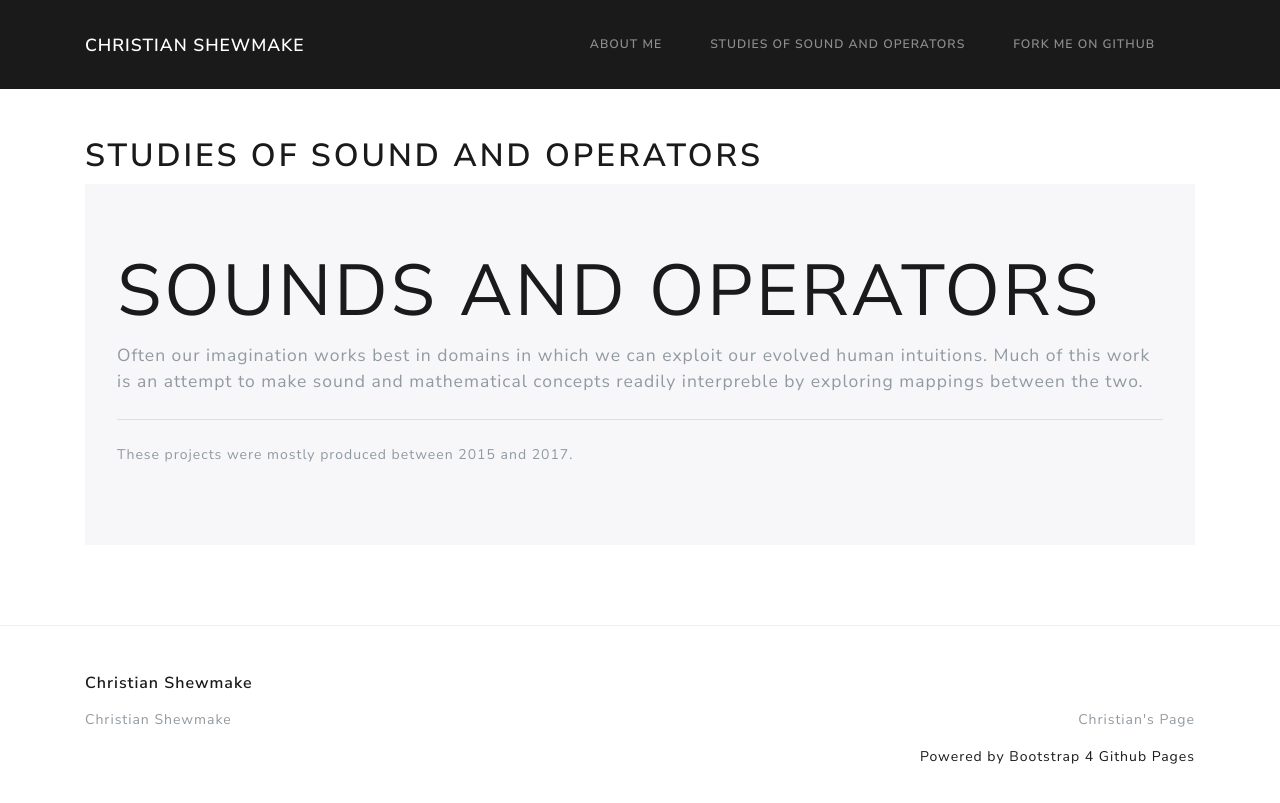
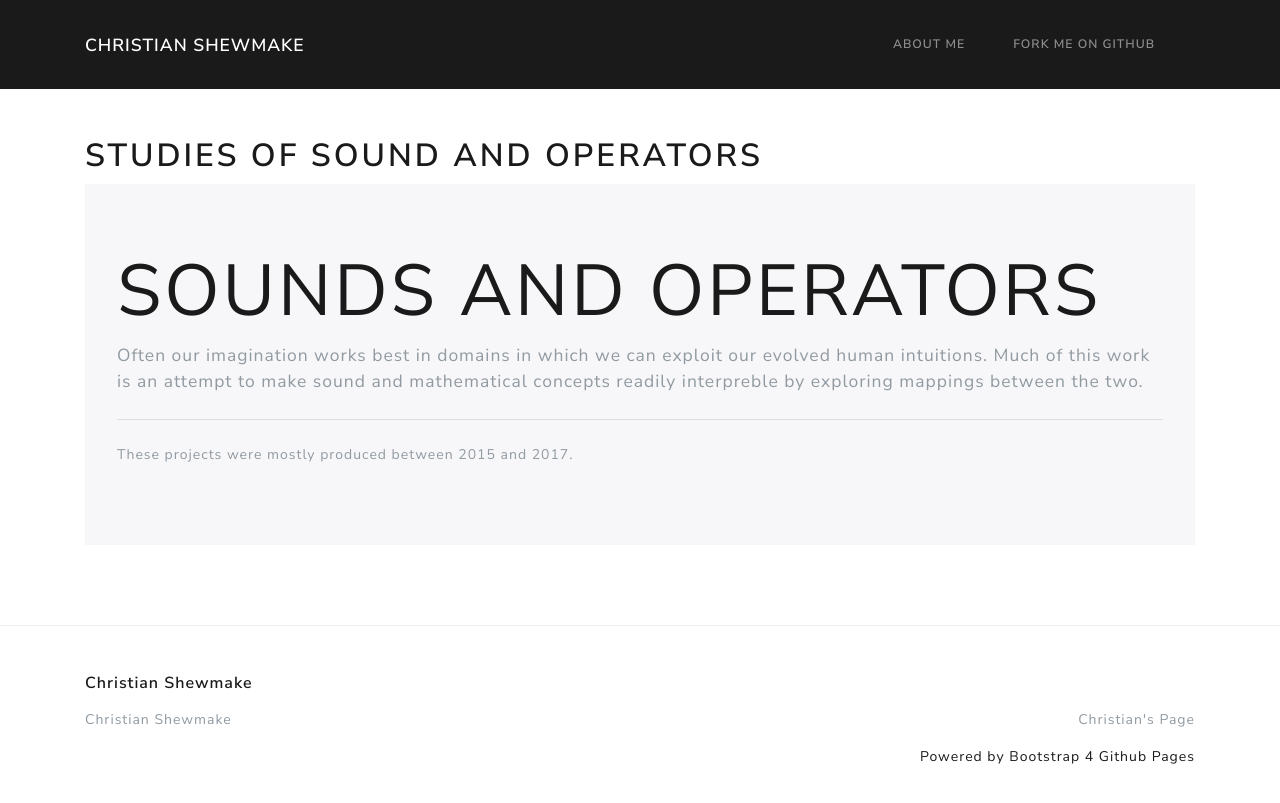
Before and after one commit to nicolas-van/bootstrap-4-github-pages, a Jekyll site: the page built from sound_projects.html, in a window 1280 px wide. Shown: the top 803 px of the page. Built offline with Jekyll 4.4.1, drawn with Linux system fonts in a browser that asks for light colours; some of the changed lines change nothing that is shown.

Commit message:
Update _config.yml

```diff
--- a/_config.yml
+++ b/_config.yml
@@ -31,8 +31,9 @@
 
 # A list of the pages to display in the navigation bar
 header_pages:
+  - theoretical_neuro.html
+  - sound.html
   - about.html
-  - sound_projects.html
 
 # Exclude from processing.
 # The following items will not be processed, by default. Create a custom list
```
